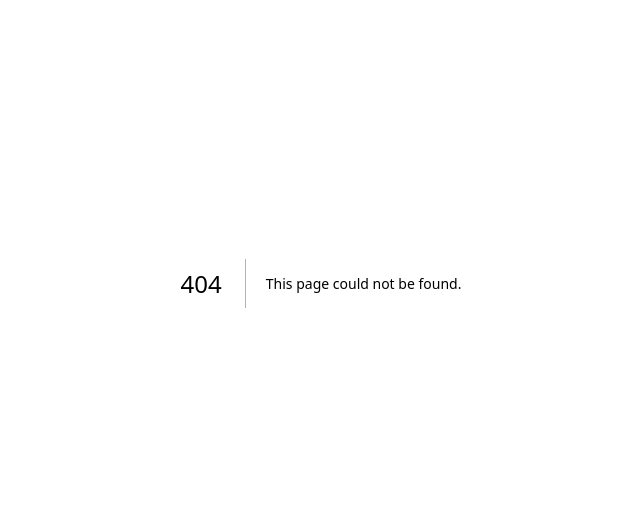
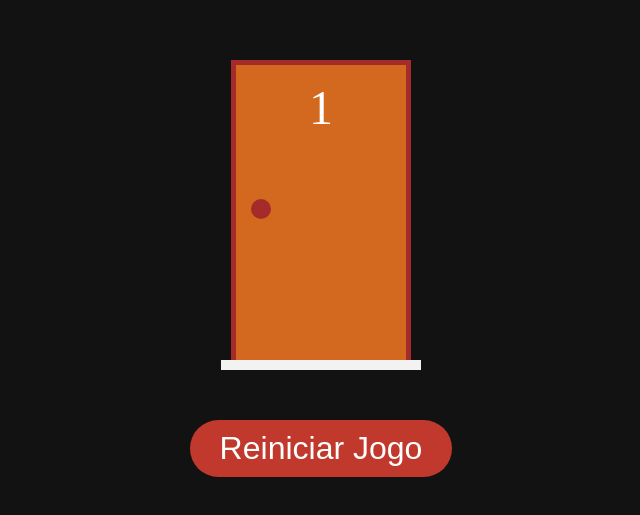
Before and after one commit to Beatrizaquino/Desafio-das-portas, a Next.js app: page /jogos/1/1 in a window 1280 px wide. Before the commit this address had no page. Shown: the part 117-632 px from the top of the page, without its empty margins (319-959 px from the left). Built offline with nearby package versions, Linux system fonts and the light colour scheme.

Commit message:
a porra do presente apareceu

```diff
--- a/components/Porta.tsx
+++ b/components/Porta.tsx
@@ -14,8 +14,9 @@ export default function Porta(props: PortaProps ){
 
     const selecionada = porta.selecionada && !porta.aberta  ? styles.selecionada : ''
 
-    const alternarSelecao = e => props.onChange(porta.alternarSelecao())
-    const abrir = e => {
+    const alternarSelecao = () => props.onChange(porta.alternarSelecao())
+    //linha modificada
+    const abrir = (e: { stopPropagation: () => void }) => {
         e.stopPropagation()
         props.onChange(porta.abrir())
     }
--- a/components/Presente.jsx
+++ b/components/Presente.jsx
@@ -7,7 +7,6 @@ export default function Presente(){
             <div className={styles.corpo}></div>
             <div className={styles.laco1}></div>
             <div className={styles.laco2}></div>
-
         </div>
     )
 }
--- a/function/porta.ts
+++ b/function/porta.ts
@@ -1,17 +1,16 @@
 import PortaModel from "model/porta";
 
-export function criarPortas(qtde: number, selecionada: number): PortaModel[] {
+export function criarPortas(qtde: number, portaComPresente: number): PortaModel[] {
     return Array.from({ length: qtde}, (_,i) => {
         const numero = i + 1
-        const temPresente = numero === selecionada
+        const temPresente = numero === portaComPresente
         return new PortaModel(numero, temPresente)
     })
 }
 
-export function atualiazarPortas(portas: PortaModel[], portaModificada: PortaModel ) {
-    return portas.map(portaAtual => {
+export function atualiazarPortas(portas: PortaModel[], portaModificada: PortaModel ): PortaModel[]  {
+    return  portas.map(portaAtual => {
         const igualModificada = portaAtual.numero === portaModificada.numero
-
         if(igualModificada) {
             return portaModificada
         } else {
--- /dev/null
+++ b/src/pages/jogos/[portas]/[temPresente].tsx
@@ -0,0 +1,43 @@
+import Porta from "../../../../components/Porta"
+import { criarPortas, atualiazarPortas } from "../../../../function/porta"
+import { useEffect, useState } from "react"
+import styles from "../../../styles/Jogo.module.css"
+import Link from "next/link"
+import { useRouter } from "next/router"
+
+export default function jogo() {
+
+  const router = useRouter()
+    const [portas, setPortas]= useState([])
+
+    useEffect(() =>{
+      const portas = +router.query.portas
+      const temPresente = +router.query.temPresente
+      setPortas(criarPortas(portas, temPresente))
+    }, [router?.query])
+
+   console.log(router?.query)
+
+  function renderizarPortas(){
+    return portas.map(porta => {
+      return <Porta key={porta.numero} value={porta}
+      onChange={novaPorta => setPortas(atualiazarPortas(portas, novaPorta))}
+       />
+    })
+  }
+
+  return (
+    <div className={styles.jogo}>
+        <div className={styles.portas}>
+        {renderizarPortas()}
+        </div>
+
+        <div className={styles.botoes}>
+            <Link href="/">
+                <button>Reiniciar Jogo</button>
+            </Link>
+        </div>
+
+    </div>
+  )
+}
--- a/src/styles/Jogo.module.css
+++ b/src/styles/Jogo.module.css
@@ -13,3 +13,18 @@
     align-self: stretch;
     flex-wrap: wrap;
 }
+
+.botoes {
+    display: flex;
+    justify-content: center;
+    margin: 40px;
+}
+
+.botoes button {
+    background-color: #c0392c;
+    color: #fff;
+    border: none;
+    font-size: 2rem;
+    padding: 10px 30px;
+    border-radius: 50px;
+}
```
Also changed, not shown: src/pages/jogo.tsx (deleted, +0 -29 lines).
